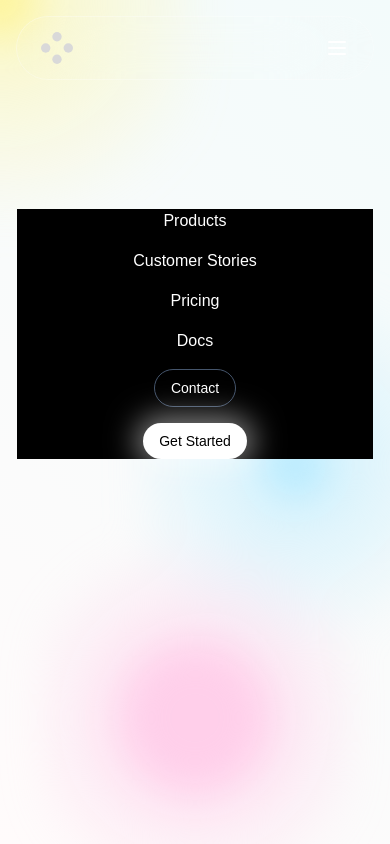
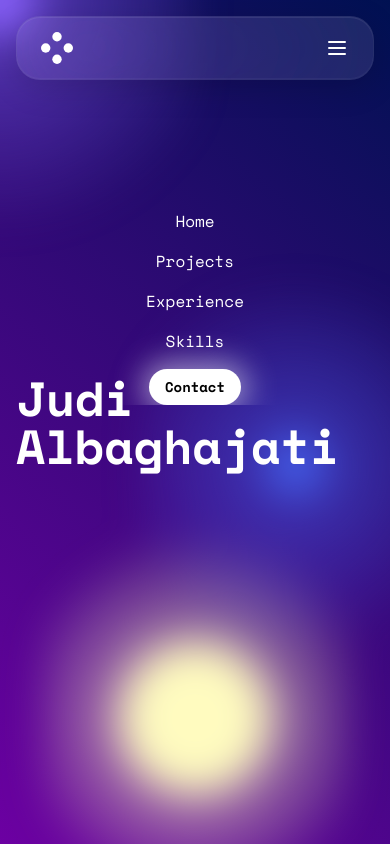
Before and after one commit to Judi-B/judi-albaghajati, a website built with Vite: page index.html in a window 390 px wide. Both pictures are taken after a click on the button 337 px from the left and 48 px from the top of the page. Built offline with nearby package versions, Linux system fonts and the light colour scheme; a web font is replaced by a local one.

Commit message:
updated portfolio

```diff
--- a/index.html
+++ b/index.html
@@ -1,5 +1,4 @@
-<!DOCTYPE html>
-<html lang="en" data-theme="dark">
+<!DOCTYPE html><html lang="en" data-theme="dark">
 <head>
     <meta charset="utf-8">
     <meta name="viewport" content="width=device-width, initial-scale=1">
@@ -9,7 +8,9 @@
     <link rel="preconnect" href="https://fonts.googleapis.com">
 
     <link rel="preconnect" href="https://fonts.gstatic.com" crossorigin>
-    <link href="https://fonts.googleapis.com/css2?family=Dongle&display=swap" rel="stylesheet">
+    <link rel="preconnect" href="https://fonts.googleapis.com">
+    <link rel="preconnect" href="https://fonts.gstatic.com" crossorigin>
+    <link href="https://fonts.googleapis.com/css2?family=Rubik:ital,wght@0,300..900;1,300..900&family=Space+Mono:ital,wght@0,400;0,700;1,400;1,700&display=swap" rel="stylesheet">
 </head>
 <body>
 <!--    Background    -->
@@ -36,53 +37,45 @@
 
 
 <!--    Navbar    -->
-<div class="flex h-screen w-screen items-baseline p-4">
-<nav class="backdrop-filter-[blur(50px)]
-glass flex items-center h-16 border border-white/30 mx-auto
-    shadow-[0 8px 32px rgba(0, 0, 0, 0.1),
-        inset 0 1px 0 rgba(255, 255, 255, 0.5),
-        inset 0 -1px 0 rgba(255, 255, 255, 0.1),
-        inset 0 0 42px 21px rgba(255, 255, 255, 1);
-    ] max-md:w-full max-md:justify-between px-6 py-4 rounded-full text-white text-lg">
+<div class="flex h-screen w-screen items-baseline p-4 ">
+    <nav class="z-50 backdrop-blur-3xl backdrop-saturate-[1.2] flex items-center h-16 border border-gray-500/10 bg-white/10 mx-auto relative
+        shadow-[0px_8px_32px_rgba(0,0,0,0.15),0px_1px_0px_rgba(255,255,255,0.08)_inset,0px_-1px_0px_rgba(255,255,255,0.04)_inset]
+        max-md:w-full max-md:justify-between px-6 py-4 rounded-3xl text-white text-lg md:overflow-hidden">
         <a href="#">
             <svg width="32" height="32" viewBox="0 0 32 32" fill="none" xmlns="http://www.w3.org/2000/svg">
-            <circle cx="4.706" cy="16" r="4.706" fill="#D9D9D9" />
-            <circle cx="16.001" cy="4.706" r="4.706" fill="#D9D9D9" />
-            <circle cx="16.001" cy="27.294" r="4.706" fill="#D9D9D9" />
-            <circle cx="27.294" cy="16" r="4.706" fill="#D9D9D9" />
+                <circle cx="4.706" cy="16" r="4.706" fill="#ffffff" />
+                <circle cx="16.001" cy="4.706" r="4.706" fill="#ffffff" />
+                <circle cx="16.001" cy="27.294" r="4.706" fill="#ffffff" />
+                <circle cx="27.294" cy="16" r="4.706" fill="#ffffff" />
             </svg>
         </a>
         <div class="hidden md:flex items-center gap-6 ml-7">
             <a href="#" class="relative overflow-hidden h-6 group">
-            <span class="block group-hover:-translate-y-full transition-transform duration-300">Products</span>
+                <span class="block group-hover:-translate-y-full transition-transform duration-300">Home</span>
                 <span
-                    class="block absolute top-full left-0 group-hover:translate-y-[-100%] transition-transform duration-300">Products</span>
+                        class="block absolute top-full left-0 group-hover:-translate-y-full transition-transform duration-300">Home</span>
             </a>
             <a href="#" class="relative overflow-hidden h-6 group">
-            <span class="block group-hover:-translate-y-full transition-transform duration-300">Stories</span>
+                <span class="block group-hover:-translate-y-full transition-transform duration-300">Projects</span>
                 <span
-                    class="block absolute top-full left-0 group-hover:translate-y-[-100%] transition-transform duration-300">Stories</span>
+                        class="block absolute top-full left-0 group-hover:translate-y-[-100%] transition-transform duration-300">Projects</span>
             </a>
             <a href="#" class="relative overflow-hidden h-6 group">
-            <span class="block group-hover:-translate-y-full transition-transform duration-300">Pricing</span>
+                <span class="block group-hover:-translate-y-full transition-transform duration-300">Experience</span>
                 <span
-                    class="block absolute top-full left-0 group-hover:translate-y-[-100%] transition-transform duration-300">Pricing</span>
+                        class="block absolute top-full left-0 group-hover:translate-y-[-100%] transition-transform duration-300">Experience</span>
             </a>
             <a href="#" class="relative overflow-hidden h-6 group">
-            <span class="block group-hover:-translate-y-full transition-transform duration-300">Docs</span>
+                <span class="block group-hover:-translate-y-full transition-transform duration-300">Skills</span>
                 <span
-                    class="block absolute top-full left-0 group-hover:translate-y-[-100%] transition-transform duration-300">Docs</span>
+                        class="block absolute top-full left-0 group-hover:translate-y-[-100%] transition-transform duration-300">Skills</span>
             </a>
         </div>
 
         <div class="hidden ml-14 md:flex items-center gap-4">
             <button
-                class="border border-white/10 hover:bg-slate-800 px-4 py-2 rounded-full text-sm font-medium transition">
+                    class="bg-white hover:shadow-[0px_0px_30px_14px] shadow-[0px_0px_30px_7px] hover:shadow-white/50 shadow-white/50 text-black px-4 py-2 rounded-full text-sm font-bold hover:bg-slate-100 transition duration-300">
                 Contact
-        </button>
-        <button
-                class="bg-white hover:shadow-[0px_0px_30px_14px] shadow-[0px_0px_30px_7px] hover:shadow-white/50 shadow-white/50 text-black px-4 py-2 rounded-full text-sm font-medium hover:bg-slate-100 transition duration-300">
-            Get Started
             </button>
         </div>
         <button id="menuToggle" class="md:hidden text-white">
@@ -91,29 +84,28 @@ glass flex items-center h-16 border border-white/30 mx-auto
                 <path d="M4 6h16M4 12h16M4 18h16" />
             </svg>
         </button>
-    <div id="mobileMenu" class="absolute hidden top-48 text-base left-0 bg-black w-full flex-col items-center gap-4">
+        <div id="mobileMenu" class="absolute overflow-hidden hidden top-48 text-base left-0 w-full flex-col items-center gap-4">
             <a class="hover:text-indigo-600" href="#">
-            Products
+                Home
             </a>
             <a class="hover:text-indigo-600" href="#">
-            Customer Stories
+                Projects
             </a>
             <a class="hover:text-indigo-600" href="#">
-            Pricing
+                Experience
             </a>
             <a class="hover:text-indigo-600" href="#">
-            Docs
+                Skills
             </a>
             <button
-                class="border border-slate-600 hover:bg-slate-800 px-4 py-2 rounded-full text-sm font-medium transition">
+                    class="bg-white hover:shadow-[0px_0px_30px_14px] shadow-[0px_0px_30px_7px] hover:shadow-white/50 shadow-white/50 text-black px-4 py-2 rounded-full text-sm font-bold hover:bg-slate-100 transition duration-300">
                 Contact
-        </button>
-        <button
-                class="bg-white hover:shadow-[0px_0px_30px_14px] shadow-[0px_0px_30px_7px] hover:shadow-white/50 shadow-white/50 text-black px-4 py-2 rounded-full text-sm font-medium hover:bg-slate-100 transition duration-300">
-            Get Started
             </button>
         </div>
     </nav>
+</div>
+<div class="absolute top-0 left-0 flex w-screen  h-full text-white max-md:px-4 px-16 text-5xl md:text-9xl font-bold z-0 items-center justify-start">
+    <h1>Judi Albaghajati</h1>
 </div>
 <script>
   const menuToggle = document.getElementById('menuToggle');
--- a/src/style.css
+++ b/src/style.css
@@ -2,8 +2,7 @@
 
 
 html, body {
-  font-family: "Dongle", sans-serif;
-  color-scheme: light dark;
+  font-family: "space mono";
   margin: 0;
   padding: 0;
 }
@@ -13,34 +12,25 @@ html, body {
 
   --circle-size: 80%;
   --blending: hard-light;
-  color-scheme: light dark;
+
+  --color-bg1: rgb(108, 0, 162);
+  --color-bg2: rgb(0, 17, 82);
+  --color1: 255, 251, 191;
+  --color2: 250, 95, 241;
+  --color3: 181, 23, 142;
+  --color4: 67, 97, 238;
+  --color5: 76, 201, 240;
+  --color-interactive: 140, 100, 255;
+
+  --primary: rgb(255, 251, 191);
+  --primary-2:rgb(76, 201, 240);
+  --secondary:rgb(67, 97, 238);
+  --secondary-2:rgb(250, 95, 241);
+  --interactive: rgb(140, 100, 255);
 
 
-
-  --color-bg1: rgb(255, 251, 251);
-  --color-bg2: rgb(243, 251, 251);
-  --color1: 255, 207, 234;
-  --color2: 255, 122, 122;
-  --color3: 203, 255, 230;
-  --color4: 175, 233, 255;
-  --color5: 191, 185, 255;
-  --color-interactive: 254, 244, 150;
 }
 
-
-
-@media (prefers-color-scheme: dark) {
-  :root {
-    --color-bg1: rgb(108, 0, 162);
-    --color-bg2: rgb(0, 17, 82);
-    --color1: 52, 160, 164;
-    --color2: 250, 95, 241;
-    --color3: 76, 201, 240;
-    --color4: 67, 97, 238;
-    --color5: 181, 23, 158;
-    --color-interactive: 140, 100, 255;
-  }
-}
 
 
 
@@ -97,50 +87,6 @@ html, body {
   .svg-filter {
     display: none;
   }
-
-
-.glass {
-  background: rgba(255, 255, 255, 0.14);
-  backdrop-filter: blur(19px);
-  -webkit-backdrop-filter: blur(19px);
-  border: 1px solid rgba(255, 255, 255, 0.3);
-  box-shadow:
-          0 8px 32px rgba(0, 0, 0, 0.1),
-          inset 0 1px 0 rgba(255, 255, 255, 0.5),
-          inset 0 -1px 0 rgba(255, 255, 255, 0.1),
-          inset 0 0 20px 10px rgba(255, 255, 255, 1);
-  overflow: hidden;
-}
-
-.glass::before {
-  content: '';
-  position: absolute;
-  top: 0;
-  left: 0;
-  right: 0;
-  height: 1px;
-  background: linear-gradient(
-          90deg,
-          transparent,
-          rgba(255, 255, 255, 0.8),
-          transparent
-  );
-}
-
-.glass::after {
-  content: '';
-  position: absolute;
-  top: 0;
-  left: 0;
-  width: 1px;
-  height: 100%;
-  background: linear-gradient(
-          180deg,
-          rgba(255, 255, 255, 0.8),
-          transparent,
-          rgba(255, 255, 255, 0.3)
-  );
-}
 
 
   .gradients-container {
@@ -233,7 +179,7 @@ html, body {
     transform-origin: calc(50% - 800px) calc(50% + 200px);
     animation: moveInCircle 20s ease infinite;
 
-    opacity: 1;
+    opacity: 0.7;
   }
 }
 
```
Lines whose indentation alone changed are shown as unchanged.
